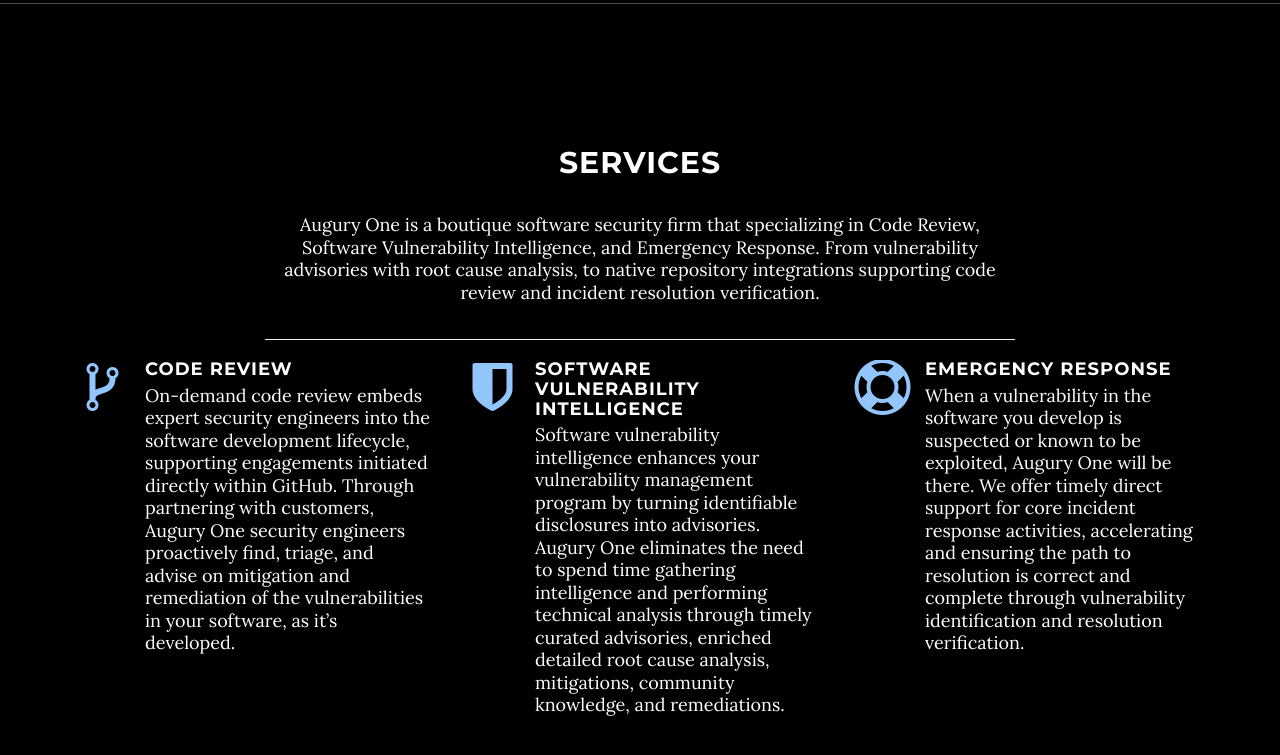
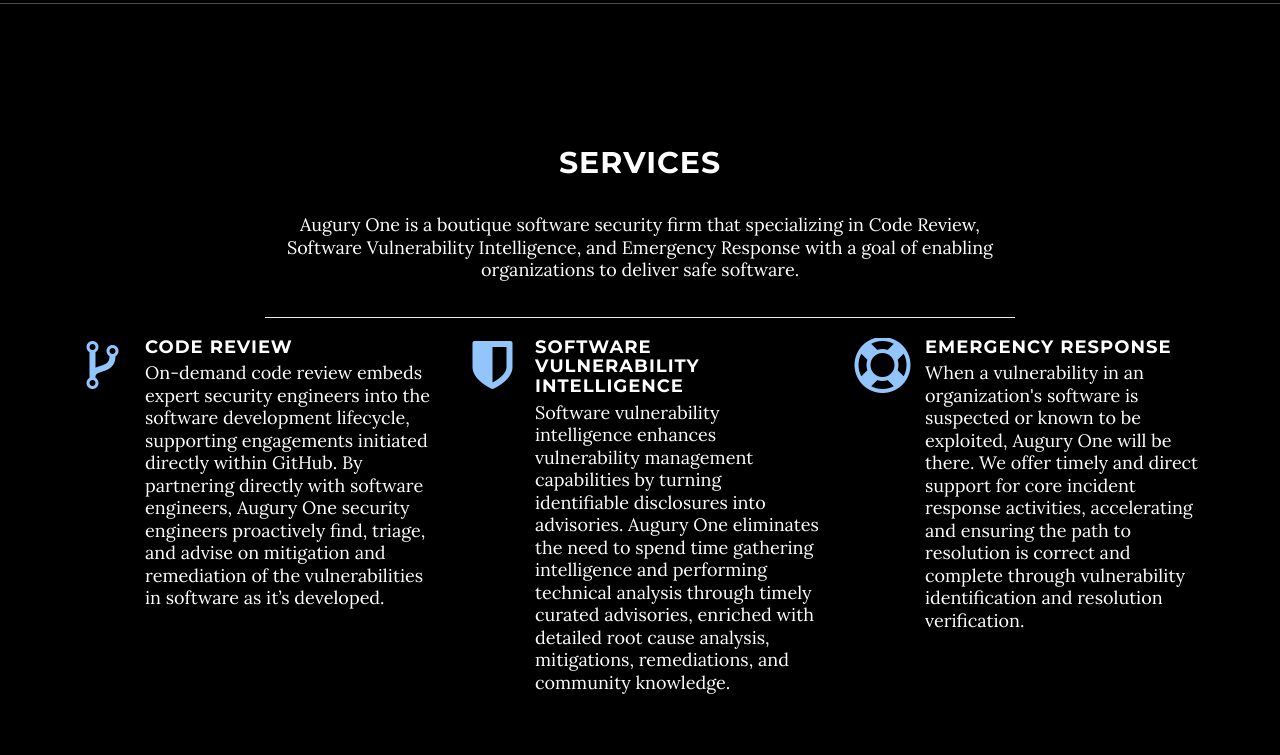
Before and after one commit to AuguryOne/auguryone.github.io, a Jekyll site: the page built from index.html, in a window 1280 px wide and 900 px high, scrolled down 857 px, cut to the strip 47-802 px from the top of the window. Built offline with Jekyll 4.4.1, drawn with Linux system fonts in a browser that asks for light colours; some of the changed text lies outside the part shown.

Commit message:
Refine verbiage, correct typos

```diff
--- a/_config.yml
+++ b/_config.yml
@@ -12,35 +12,35 @@
   services:
     title: Services
     description: >
-      Augury One is a boutique software security firm that specializing in Code Review, Software Vulnerability Intelligence, and Emergency Response. From vulnerability advisories with root cause analysis, to native repository integrations supporting code review and incident resolution verification.
+      Augury One is a boutique software security firm that specializing in Code Review, Software Vulnerability Intelligence, and Emergency Response with a goal of enabling organizations to deliver safe software.
     list:
       - title: "Code Review"
         description: >
-          On-demand code review embeds expert security engineers into the software development lifecycle, supporting engagements initiated directly within GitHub. Through partnering with customers, Augury One security engineers proactively find, triage, and advise on mitigation and remediation of the vulnerabilities in your software, as it’s developed.
+          On-demand code review embeds expert security engineers into the software development lifecycle, supporting engagements initiated directly within GitHub. By partnering directly with software engineers, Augury One security engineers proactively find, triage, and advise on mitigation and remediation of the vulnerabilities in software as it’s developed.
         icon: code-fork
       - title: "Software Vulnerability Intelligence"
         description: >
-          Software vulnerability intelligence enhances your vulnerability management program by turning  identifiable disclosures into advisories. Augury One eliminates the need to spend time gathering intelligence and performing technical analysis through timely curated advisories, enriched detailed root cause analysis, mitigations, community knowledge, and remediations.
+          Software vulnerability intelligence enhances vulnerability management capabilities by turning identifiable disclosures into advisories. Augury One eliminates the need to spend time gathering intelligence and performing technical analysis through timely curated advisories, enriched with detailed root cause analysis, mitigations, remediations, and community knowledge.
         icon: shield
       - title: "Emergency Response"
         description: >
-          When a vulnerability in the software you develop is suspected or known to be exploited, Augury One will be there. We offer timely direct support for core incident response activities, accelerating and ensuring the path to resolution is correct and complete through vulnerability identification and resolution verification.
+          When a vulnerability in an organization's software is suspected or known to be exploited, Augury One will be there. We offer timely and direct support for core incident response activities, accelerating and ensuring the path to resolution is correct and complete through vulnerability identification and resolution verification.
         icon: life-buoy
 
   platform:
     title: Platform Features
     description: >
-      Augury One breaks away from the traditional consultancy model, offering continuous service delivery through our immediate and on-demand service model allowing your company access to our security expertise when it's needed the most, 24/7.
+      Augury One breaks away from the traditional consultancy model, offering continuous service delivery through an immediate and on-demand service model allowing organizaitons to access security expertise when it's needed most, 24/7.
     subsections:
     - title: Code Review
       features:
         - name: Native GitHub Integration
           description: >
-            When merging a feature, or branch you can request code reviews directly from GitHub Issues and Pull Requests.
+            When merging a feature or branch, engineers can request code reviews directly from GitHub Issues and Pull Requests.
           icon: github
         - name: Scope-guided Reviews
           description: >
-            Customer guided review that is scoped collaboratively to ensure timely, cost-effective coverage.
+            Engineer-guided reviews are scoped collaboratively to ensure timely, cost-effective coverage.
           icon: crosshairs
         - name: Immediate Vulnerability Delivery
           description: >
@@ -48,7 +48,7 @@
           icon: fast-forward
         - name: Built-in Collaboration
           description:
-            Whether you are in GitHub or the Augury One platform, you can engage directly with your reviewer on identified vulnerabilities, proposed mitigations, and remediations.
+            Whether engineers are in GitHub or the Augury One platform, they can engage directly with their reviewer on identified vulnerabilities, proposed mitigations, and remediations.
           icon: comments-o
     - title: Software Vulnerability Intelligence
       features:
@@ -58,19 +58,19 @@
           icon: clock-o
         - name: Advisory Update Notifications
           description: >
-            Customers can subscribe to updates on advisory changes to stay informed about new information and modifications.
+            Organizations can subscribe to updates on advisory changes to stay informed about new information and modifications.
           icon: rss
         - name: Root-cause Analysis and Detection Guidance
           description: >
-            Each advisory includes a detailed information allowing customers to better understand the technical details and search for related abuses within their organization.
+            Each advisory includes detailed information allowing organizations to better understand the technical details and search for related abuses within their organization.
           icon: search
         - name: Mitigation and Remediation
           description: >
-            When official remediation guidance is unable to be followed  (e.g. version-locked), Augury One provides direction on available mitigations, helping customers reduce their risk of exposure until full remediation can be achieved.
+            When official remediation guidance is unable to be followed  (e.g. version-locked), Augury One provides direction on available mitigations, helping organizations reduce their risk of exposure until full remediation can be achieved.
           icon: wrench
         - name: Community Discussions
           description: >
-            Augury One customers can discuss each advisory through a private dedicated customer discussion section within the Augury One platform, contributing to and benefiting from the community knowledge of advisory details where applicable.
+            Augury One organizations can discuss each advisory through a private discussion section within the Augury One platform, benefiting from and contributing to the community knowledge of advisory details.
           icon: users
     - title: Emergency Response
       features:
@@ -84,17 +84,17 @@
           icon: fire-extinguisher
         - name: Embedded Response Team
           description: >
-            Our flexible response team embeds directly within your incident’s response structure, augmenting your existing staff capabilities.
+            The Augury One response team embeds directly within an organization's incident response structure, augmenting and extending existing staff capabilities.
           icon: plus-square-o
         - name: Timely On-Call Support
           description: >
-            Call, text or email when you need us. An on-call rotation is maintained to ensure your organization has appropriate and timely support when an incident may arise.
+            Augury One is available by call, text or email when needed. An on-call rotation is maintained to ensure each organization has appropriate and timely support when an incident may arise.
           icon: phone
   pricing:
     title: "Pricing"
     description:
-      We believe in price transparency and fairness. Regardless of the size of your
-      organization, our advertised prices are what you will pay. We do not negotiate.
+      We believe in price transparency and fairness. Regardless of organization size,
+      our advertised prices are what are paid. We do not negotiate.
       Although our billing model is slightly different within our platform, we have
       translated this to hourly rates to make our offerings easy to reason about.
     subsections:
@@ -112,9 +112,9 @@
     description: >
       Augury One was founded to improve the state of software security,
       lowering the barrier of entry to security services. Staffed by expert
-      software security engineers, Augury One provides customers continous
+      software security engineers, Augury One provides organizations continous
       security advisory and engineering support, augmenting and extending
-      existing customer capabilities.
+      existing organization capabilities.
   contact:
     title: "contact"
     description: >
```
